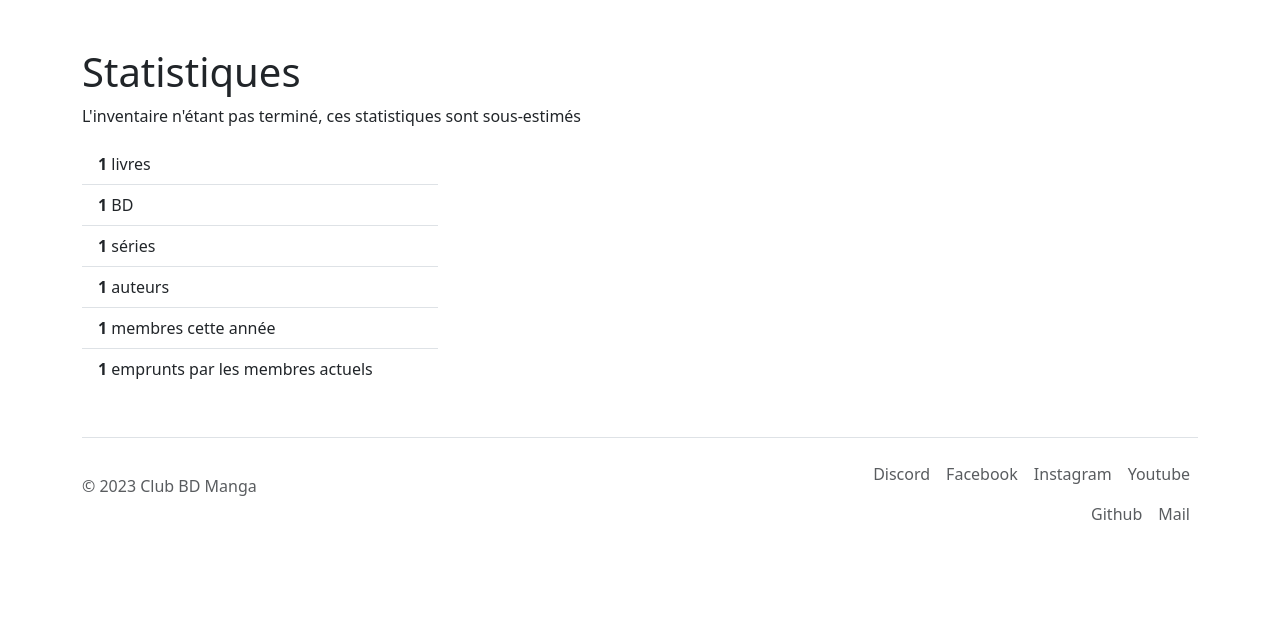
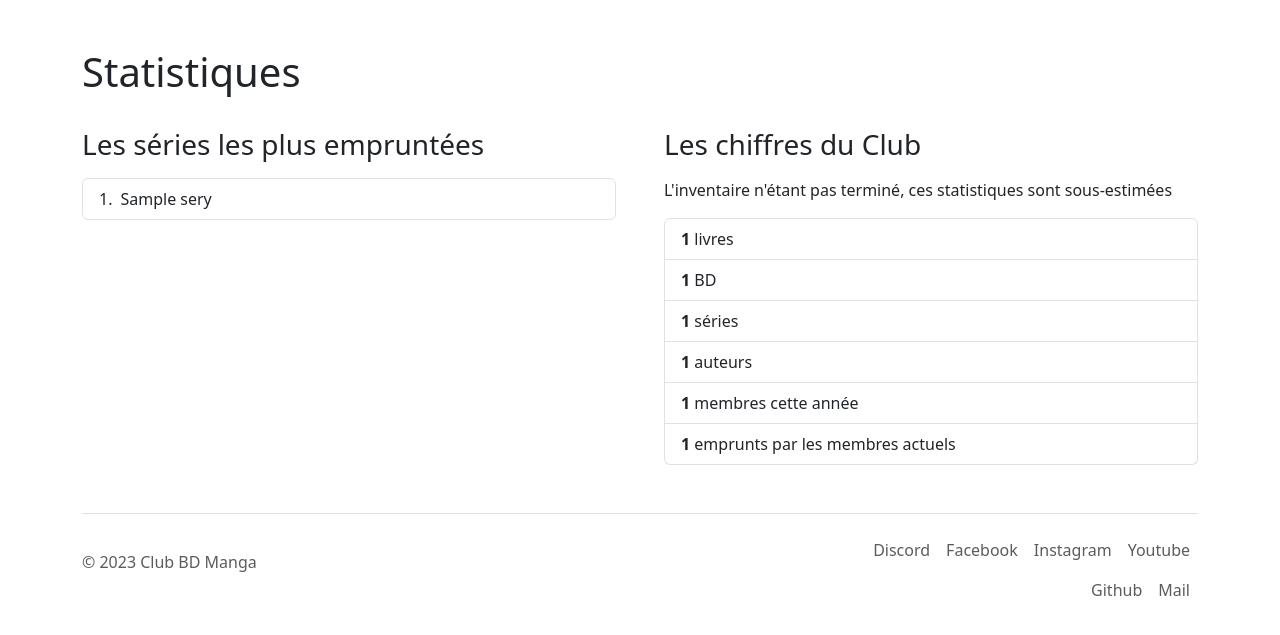
Before and after one commit to Lysquid/ClubBDManga, a Django app: page /stats/ in a window 1280 px wide. Shown: the part 56-691 px from the top of the page. Run offline with Django 4.2, Linux system fonts and the light colour scheme; tables that the repository leaves empty hold one stand-in row (values such as "Sample post").

Commit message:
top séries

```diff
--- a/asso/templates/asso/home.html
+++ b/asso/templates/asso/home.html
@@ -11,7 +11,7 @@
             <div class="col-12 mb-3">
                 <h2>Bienvenue sur le site du Club BD Manga de l'INSA !</h2>
             </div>
-            <div class="col-lg-6 col-md-8 col-sm-12">
+            <div class="col-12 col-md-8 col-lg-6">
                 <p>
                     Le club BD Manga, c’est plus de 5300 BD, comics et mangas rassemblés depuis 47 ans.
                     Chacun peut y trouver son bonheur : le bédéphile acharné comme le profane en quête de distraction.
@@ -34,7 +34,7 @@
                 <a class="btn btn-primary" href="{% url 'library' %}">Explorer la bibliothèque</a>
 
             </div>
-            <div class="col-lg-4 col-md-4 col-sm-8 col-xs-12 mt-3">
+            <div class="col-12 col-sm-8 col-md-4 mt-3">
                 <img class="img-fluid" src="{% static 'asso/logo_full.png' %}" alt="logo de l'asso"/>
 
             </div>
--- a/asso/templates/asso/stats.html
+++ b/asso/templates/asso/stats.html
@@ -6,12 +6,29 @@
 
 {% block content %}
 
-    <h1>Statistiques</h1>
-    <p>L'inventaire n'étant pas terminé, ces statistiques sont sous-estimés</p>
 
-    <div class="row">
-        <div class="col-md-6 col-lg-4">
-            <ul class="list-group list-group-flush">
+    <div class="row gx-5 gy-4">
+
+        <div class="col-12">
+            <h1>Statistiques</h1>
+        </div>
+
+        <div class="col-12 col-md-6">
+            <h3 class="mb-3">Les séries les plus empruntées</h3>
+            <ol class="list-group list-group-numbered">
+                {% for nb_members, nb_loans, series in top_series %}
+                    <li class="list-group-item d-flex justify-content-between align-items-start">
+                        <div class="ms-2 me-auto">{{ series }}</div>
+                        <span class="badge">{{ nb_members }} personne{{ nb_members|pluralize }}</span>
+                        <span class="badge">{{ nb_loans }} emprunt{{ nb_members|pluralize }}</span>
+                    </li>
+                {% endfor %}
+            </ol>
+        </div>
+        <div class="col-12 col-md-6">
+            <h3 class="mb-3">Les chiffres du Club</h3>
+            <p>L'inventaire n'étant pas terminé, ces statistiques sont sous-estimées</p>
+            <ul class="list-group">
                 <li class="list-group-item"><b>{{ books.count }}</b> livres</li>
                 {% for type, books_by_type in types.items %}
                     {% if books_by_type.exists %}
--- a/asso/views.py
+++ b/asso/views.py
@@ -1,4 +1,4 @@
-import datetime
+from collections import defaultdict
 
 from django.views import generic
 from inventory.models import Book, Series, Author
@@ -14,6 +14,16 @@ class StatsPageView(generic.TemplateView):
 
     def get_context_data(self, **kwargs):
         context = super().get_context_data(**kwargs)
+
+        count = defaultdict(list)
+        for loan in Loan.objects.all():
+            count[loan.book.series].append(loan.member)
+        context["top_series"] = tuple(sorted((
+            (len(set(members)), len(members), series) for series, members in count.items()),
+            key=lambda x: x[:-1],
+            reverse=True)
+        )[:10]
+
         context["books"] = Book.objects
         context["types"] = {}
         for book_type, type_name in Series.TYPES:
--- a/inventory/templates/inventory/library.html
+++ b/inventory/templates/inventory/library.html
@@ -11,7 +11,7 @@
           hx-post="/search/" hx-target="#search-results" hx-indicator=".htmx-indicator" hx-trigger="load, change">
         {% csrf_token %}
 
-        <div class="d-flex flex-row my-4 gap-4 flex-wrap mt-4 mb-3">
+        <div class="d-flex flex-row flex-wrap my-4 gap-4 mb-3">
 
             <div>
                 <div class="input-group rounded">
--- a/inventory/templates/inventory/series_detail.html
+++ b/inventory/templates/inventory/series_detail.html
@@ -39,7 +39,6 @@
 
             <h2 class="mb-4">Tomes</h2>
 
-            {% if series.book_set.exists %}
 
             <ol class="list-group">
                 {% for book in series.book_set.all %}
@@ -53,12 +52,11 @@
                             <span class="badge bg-danger rounded-pill">Emprunté</span>
                         {% endif %}
                     </li>
+                {% empty %}
+                    <p>Aucun tome ajouté pour le moment</p>
                 {% endfor %}
             </ol>
 
-            {% else %}
-                <p>Aucun tome ajouté pour le moment</p>
-            {% endif %}
 
         </div>
 
--- a/inventory/templates/inventory/series_list.html
+++ b/inventory/templates/inventory/series_list.html
@@ -1,8 +1,8 @@
 <p class="text-end">{{ series_list.count }} résultat{{ series_list|pluralize }}</p>
 
-<div class="row gx-4 gy-4">
+<div class="row g-4">
     {% for series in series_list %}
-        <div class="col-xl-3 col-lg-4 col-md-6 col-sm-12">
+        <div class="col-12 col-md-6 col-lg-4 col-xl-3">
             <div class="card">
                 <div class="card-body">
                     <h5 class="card-title">{{ series.name }}</h5>
```
Lines whose indentation alone changed are shown as unchanged.
